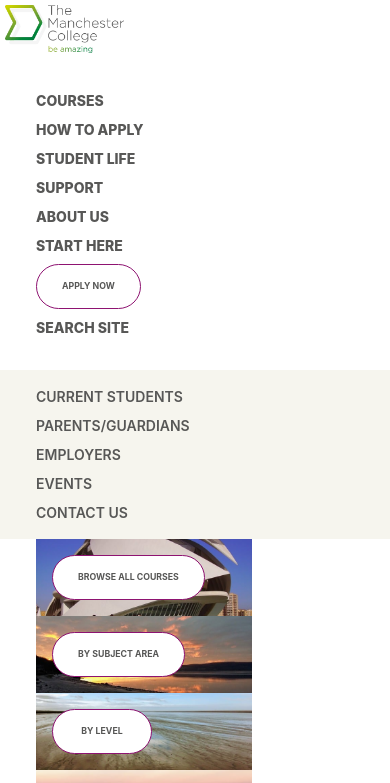
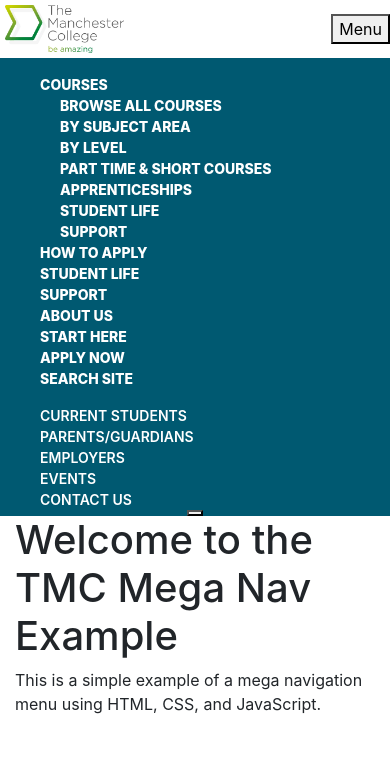
Before and after one commit to mikeh74/meganav, a website: page tmc/index.html in a window 390 px wide. Both pictures are taken after a click on the link "COURSES". Shown: the top 783 px of the page. Drawn offline with nearby package versions, Linux system fonts and the light colour scheme.

Commit message:
Updated again

```diff
--- a/tmc/index.html
+++ b/tmc/index.html
@@ -18,17 +18,19 @@
           <span class="sr-only">Home</span>
           <img class="main-nav-logo" src="./tmc-logo.webp" alt="">
         </a>
-      </div>
-
-      <div class="burger-menu">
-        <button class="burger-button" aria-label="Toggle navigation">
-          <span class="burger-icon"></span> Menu
-        </button>
+        <div class="burger-menu">
+          <button class="main-nav-btn burger-button" aria-label="Open main navigation">
+            <span class="burger-icon"></span> Menu
+          </button>
+        </div>
       </div>
 
       <nav class="main-nav-links">
-        <div class="bg-oatmeal w-100">
-          <div class="container-wide">
+        <button class="main-nav-btn" aria-label="Close main navigation">
+          <span class="main-nav-btn-icon"></span>
+        </button>
+        <div class="main-nav-primary-outer w-100">
+          <div class="nav-container">
             <ul class="main-nav-primary">
               <li class="main-nav-primary-item"><a href="#">Current Students</a></li>
               <li class="main-nav-primary-item"><a href="#">Parents/Guardians</a></li>
@@ -39,7 +41,7 @@
           </div>
         </div>
         <div class="w-100">
-          <div class="container-wide">
+          <div class="nav-container">
             <ul class="main-nav-secondary">
               <li class="main-nav-secondary-item"><a href="#submenu-1">Courses</a>
                 <div id="submenu-1" class="submenu" tabindex="-1" aria-hidden="true">
@@ -107,6 +109,13 @@
       </nav>
     </header>
 
+    <main>
+      <div class="container">
+        <h1>Welcome to the TMC Mega Nav Example</h1>
+        <p>This is a simple example of a mega navigation menu using HTML, CSS, and JavaScript.</p>
+      </div>
+    </main>
+
   <script src="index.js"></script>
 </body>
 
--- a/tmc/index.js
+++ b/tmc/index.js
@@ -28,6 +28,12 @@ const resetSubmenus = () => {
 mainNavSecondaryItems.forEach(item => {
 
     const target = item.getAttribute('href');
+
+    if (!target || !target.startsWith('#') || target === '#') {
+        console.warn('Invalid target for main nav secondary item:', item);
+        return; // Skip this item if the target is invalid
+    }
+
     const targetElement = document.querySelector(target);
 
     item.addEventListener('click', (e) => {
@@ -74,3 +80,13 @@ targetExpandElements.forEach(element => {
         }
     });
 });
+
+const mainNavBtn = document.querySelector('.main-nav-btn');
+const mainNavLinks = document.querySelector('.main-nav-links');
+
+if (mainNavBtn) {
+    mainNavBtn.addEventListener('click', () => {
+        console.log('Main nav button clicked');
+        mainNavLinks.classList.toggle('main-nav-links-active');
+    });
+}
--- a/tmc/style.css
+++ b/tmc/style.css
@@ -1,9 +1,3 @@
-.container-wide {
-    width: 100%;
-    max-width: 1440px;
-    margin: 0 auto;
-    padding: 0 20px;
-}
 
 .main-nav {
     position: relative;
@@ -13,14 +7,11 @@
     justify-content: space-between;
 }
 
-.burger-menu {
-    display: none;
-}
-
 .main-nav-logo-container {
     pointer-events: none;
     position: relative;
     display: flex;
+    justify-content: space-between;
     align-items: center;
 }
 
@@ -37,11 +28,13 @@
     flex-flow: column-reverse;
     align-items: center;
     width: 100%;
+    background-color: rgba(0, 89, 113, 98);
+    color: #fff;
 }
 
-.bg-oatmeal {
-    background-color: #f6f5ee;
-    display: block;
+.main-nav-links-active {
+    position: absolute;
+
 }
 
 .main-nav-primary {
@@ -50,15 +43,10 @@
 
 .main-nav-primary,
 .main-nav-secondary {
-    color: #575756;
     text-transform: uppercase;
-    display: flex;
     font-size: 0.625rem;
-    flex-direction: column;
-    justify-content: start;
-    gap: 0.5rem;
+    display: block;
     width: 100%;
-    padding: 1rem;
     margin: 0;
 }
 
@@ -74,9 +62,8 @@
 
 .main-nav-primary-item,
 .main-nav-secondary-item {
+
     font-size: 0.875rem;
-    display: flex;
-    align-items: center;
     list-style: none;
 }
 
@@ -87,35 +74,38 @@
 .submenu {
     display: block;
     opacity: 0;
+    /* top: 110%; */
     pointer-events: none;
-    position: absolute;
+    position: relative;
+    max-height: 0px;
 }
 
 /**
  * Styles for the submenu when it is loaded to stop initial display of menu
  */
 .submenu-loaded {
-    transition: opacity 0.2s ease-in-out, top 0.2s ease-in-out;
+    transition: opacity 0.2s ease-in-out, top 0.2s ease-in-out, max-height 0.33s ease-in-out;
 }
 
 .submenu-active {
     display: block;
     opacity: 1;
     pointer-events: initial;
-    transition: opacity 0.2s ease-in-out, top 0.2s ease-in-out;
-    top: 100%;
+    transition: opacity 0.2s ease-in-out, top 0.2s ease-in-out, max-height 0.33s ease-in-out;
+    height: auto;
+    max-height: 600px; /* Prevents the submenu from growing too large */
 }
 
 .submenu-links {
     list-style: none;
-    padding: 0;
-    background-color: #fff;
+    padding: 0 0 0 20px;
+    background-color: rgba(0, 89, 113, 98);
+    color: #fff;
     display: flex;
     flex-direction: column;
 }
 
 li.submenu-links-item {
-    background-color: lightgray;
     padding: 0;
     display: flex;
     overflow: hidden;
@@ -125,82 +115,31 @@ li.submenu-links-item {
 .submenu-links-link {
     display: inline;
     height: auto;
-    margin: 1rem;
-    max-width: calc(100% - 1rem);
+
 }
 
 .submenu-links-nested {
     display: flex;
     flex-direction: column;
-    gap: 10px;
     margin: 0;
     padding: 0;
     height: 100%;
-    background-color: #fff;
 
 }
 
 .submenu-links-nested-item {
-    background-color: lightgray;
     padding: 0 !important;
     margin: 0 !important;
     width: auto;
-
-    flex: 0 0 1;
     flex-direction: row;
-
     display: flex !important;
-    justify-content: center;
     align-items: flex-end;
-
-}
-
-.submenu-links-nested-link {
-    margin: 1rem;
 }
 
 [data-main-nav-img] {
-    background-position: center;
+    background-position: -5000px;
     background-size: cover;
-}
-
-
-/** * Rounded button styles
- *  Need to update the bootstrap variables to use these styles
- */
-
-.submenu-btn {
-    display: flex;
-    align-items: center;
-    justify-content: center;
-
-    text-transform: uppercase;
-
-    padding: 0.9375rem 1.5625rem;
-    border: 1px solid #8e1371;
-    border-radius: 6.25rem;
-    background-color: #fff;
-    color: #8e1371;
-
-    font-size: 0.625em;
-    font-weight: 700;
-
-    /* white-space: normal; */
-    hyphens: manual;
-    text-align: center;
-    overflow: hidden;
-    min-width: 6.25rem;
-    max-width: 100%;
-    transition: background-color 0.2s ease-in-out, color 0.2s ease-in-out, border-color 0.2s ease-in-out;
-}
-
-.submenu-btn:hover,
-.submenu-btn:focus-visible {
-    background-color: #8e1371;
-    color: #fff;
-    border-color: transparent;
-    transition: background-color 0.2s ease-in-out, color 0.2s ease-in-out, border-color 0.2s ease-in-out;
-    outline: none;
+    background-repeat: no-repeat;
 }
 
 /* .main-nav-primary,
@@ -209,6 +148,17 @@ li.submenu-links-item {
 } */
 
 @media (min-width: 1200px) {
+
+    .nav-container {
+        width: 100%;
+        max-width: 1440px;
+        margin: 0 auto;
+        padding: 0 20px;
+    }
+
+    .burger-menu {
+        display: none;
+    }
 
     .main-nav {
         flex-direction: row;
@@ -228,20 +178,31 @@ li.submenu-links-item {
         height: 4rem;
      }
 
+    .main-nav-primary-outer {
+        background-color: #f6f5ee;
+        display: block;
+    }
+
      .main-nav-primary, .main-nav-secondary {
+        display: flex;
         flex-direction: row;
         justify-content: end;
         align-items: center;
+        gap: 0.5rem;
         width: 100%;
         padding: 1rem 2rem;
      }
 
      .main-nav-links {
-        flex-direction: column;
         flex-flow: column;
         justify-content: space-between;
+        background-color: #fff;
+        color: #575756;
+     }
+
+     .main-nav-secondary-item {
+        display: flex;
         align-items: center;
-        width: 100%;
      }
 
     .submenu {
@@ -251,12 +212,18 @@ li.submenu-links-item {
         width: 100%;
     }
 
+    .submenu-active {
+        top: 100%;
+    }
+
     .submenu-links {
         flex-direction: row;
         flex-wrap: wrap;
         width: 90%;
         margin: auto;
         max-width: 1440px;
+        background-color: #fff;
+        color: #575756;
         justify-content: space-between;
         box-shadow: 0 2px 10px rgba(0, 0, 0, 0.1);
         padding: 10px;
@@ -264,6 +231,7 @@ li.submenu-links-item {
     }
 
     li.submenu-links-item {
+        background-color: #d3d3d3;
         min-height: 300px;
         width: 100%;
         justify-content: center;
@@ -279,14 +247,65 @@ li.submenu-links-item {
         min-height: 200px;
     }
 
+    .submenu-links-link{
+        margin: 1rem;
+        max-width: calc(100% - 1rem);
+    }
+
+    .submenu-links-nested {
+        background-color: #fff;
+        gap: 10px;
+    }
+
     .submenu-links-nested-item {
+        background-color: #d3d3d3;
         width: 100%;
         flex: 1 1 50%;
+        justify-content: center;
+    }
+
+    .submenu-links-nested-link {
+        margin: 1rem;
     }
 
     [data-main-nav-img] {
         background-position: center;
-        background-size: cover;
     }
 
+    /** * Rounded button styles
+    *  Need to update the bootstrap variables to use these styles
+    */
+    .submenu-btn {
+        display: flex;
+        align-items: center;
+        justify-content: center;
+
+        text-transform: uppercase;
+
+        padding: 0.9375rem 1.5625rem;
+        border: 1px solid #8e1371;
+        border-radius: 6.25rem;
+        background-color: #fff;
+        color: #8e1371;
+
+        font-size: 0.625em;
+        font-weight: 700;
+
+        /* white-space: normal; */
+        hyphens: manual;
+        text-align: center;
+        overflow: hidden;
+        min-width: 6.25rem;
+        max-width: 100%;
+        transition: background-color 0.2s ease-in-out, color 0.2s ease-in-out, border-color 0.2s ease-in-out;
+    }
+
+    .submenu-btn:hover,
+    .submenu-btn:focus-visible {
+        background-color: #8e1371;
+        color: #fff;
+        border-color: transparent;
+        transition: background-color 0.2s ease-in-out, color 0.2s ease-in-out, border-color 0.2s ease-in-out;
+        outline: none;
+    }
 }
```
